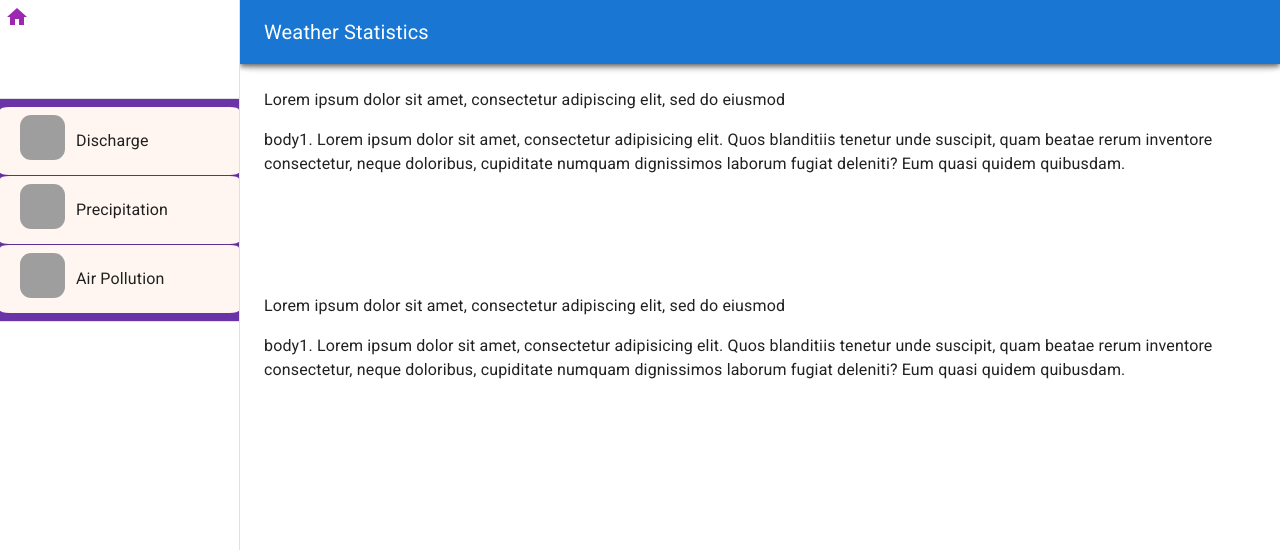
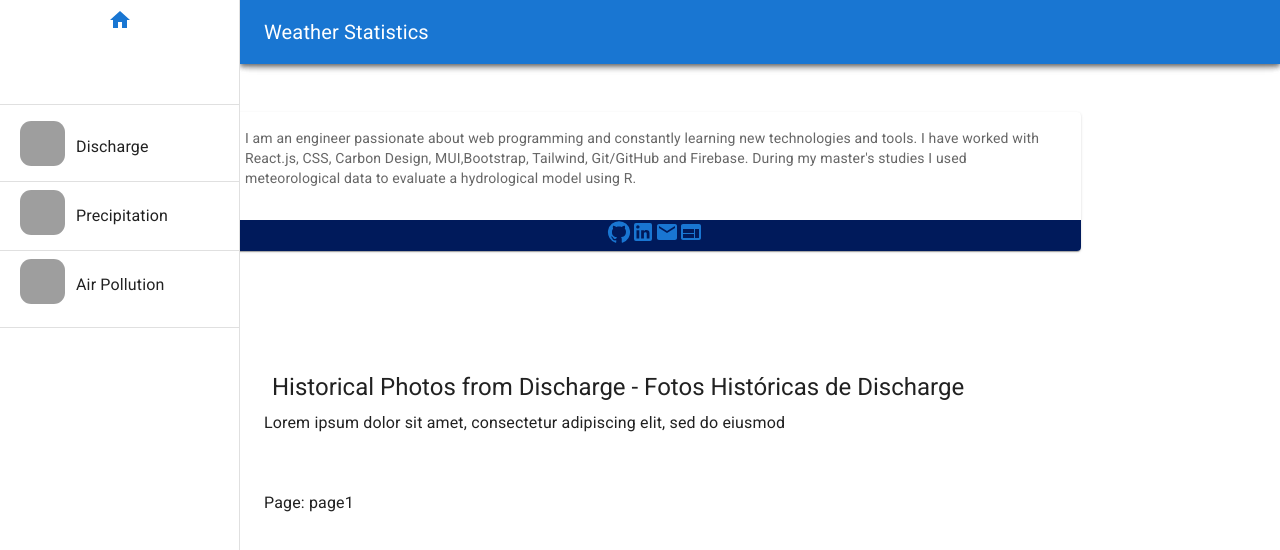
Before and after one commit to natagr23/weather-statistics, a React (Create React App) app: page / in a window 1280 px wide. Shown: the top 550 px of the page. Built offline with nearby package versions, Linux system fonts and the light colour scheme; grey boxes are pictures that could not be loaded.

Commit message:
adding About info and fixing dashboard

```diff
--- a/src/App.js
+++ b/src/App.js
@@ -4,6 +4,7 @@ import Dashboard from './pages/Dashboard';
 import GraphPage from './pages/GraphPage';
 import { ContextProvider } from './context/Context';
 import { Outlet } from 'react-router-dom';
+import About from './pages/About';
 
 function App() {
   return (
@@ -12,7 +13,10 @@ function App() {
         <ContextProvider>
           <Dashboard />
           <Routes>
-            <Route path="/" element={[<Dashboard />]} />
+            <Route
+              path="/"
+              element={[<About />, <Dashboard />, <GraphPage />]}
+            />
             <Route path="/pages/GraphPage" element={[<GraphPage />]} />
           </Routes>
           <Outlet />
--- /dev/null
+++ b/src/pages/About.js
@@ -0,0 +1,86 @@
+import { Box, Container, Grid } from '@mui/material';
+
+import LinkedInIcon from '@mui/icons-material/LinkedIn';
+import GitHubIcon from '@mui/icons-material/GitHub';
+import WebIcon from '@mui/icons-material/Web';
+import EmailIcon from '@mui/icons-material/Email';
+import {
+  Card,
+  CardActions,
+  CardContent,
+  CardMedia,
+  Typography,
+  Link,
+} from '@mui/material';
+
+const Index = () => (
+  <>
+    <Box
+      // position="fixed"
+      sx={{
+        width: { sm: `calc(100% - ${30}px)` },
+        ml: { sm: `${30}px` },
+        background: '#ff00ff00',
+      }}
+    >
+      <Container maxWidth="md">
+        <Grid item spacing={2}>
+          <Grid display="flex" justifyContent="center" alignItems="center">
+            <Box>
+              <Card sx={{ maxwidth: 300 }}>
+                <CardMedia />
+                <CardContent>
+                  <Typography variant="body2" color="text.secondary">
+                    I am an engineer passionate about web programming and
+                    constantly learning new technologies and tools. I have
+                    worked with React.js, CSS, Carbon Design, MUI,Bootstrap,
+                    Tailwind, Git/GitHub and Firebase. During my master's
+                    studies I used meteorological data to evaluate a
+                    hydrological model using R.
+                  </Typography>
+                </CardContent>
+                <CardActions>
+                  {/* <Button size="small">Share</Button>
+                <Button size="small">Learn More</Button> */}
+                </CardActions>
+                <Grid
+                  container
+                  className="grid"
+                  sx={{
+                    // flexGrow: 1,
+                    background: '#001a5b',
+                  }}
+                >
+                  <Grid item xs={50}>
+                    <Grid container justifyContent="center">
+                      <Link href={'https://github.com/natagr23'}>
+                        <GitHubIcon />
+                      </Link>
+                      <Link
+                        href={'https://www.linkedin.com/in/nataliagarciarosas/'}
+                      >
+                        <LinkedInIcon />
+                      </Link>
+                      <Link
+                        href={
+                          'mailto:nata_garcia23@hotmail.com?body=My custom mail body'
+                        }
+                      >
+                        <EmailIcon />
+                      </Link>
+                      <Link href={'https://garcia-dev.es/'}>
+                        <WebIcon />
+                      </Link>
+                    </Grid>
+                  </Grid>
+                </Grid>
+              </Card>
+            </Box>
+          </Grid>
+        </Grid>
+      </Container>
+    </Box>
+  </>
+);
+
+export default Index;
--- a/src/pages/Dashboard.js
+++ b/src/pages/Dashboard.js
@@ -30,20 +30,15 @@ function Dashboard(props) {
   };
 
   const drawer = (
-    <div>
-      <IconButton
-        color="secondary"
-        size="small"
-        component={Link}
-        to={'/pages/index'}
-      >
+    <>
+      <IconButton color="primary" component={Link} to={'/'}>
         <HomeIcon />
       </IconButton>
       <Toolbar />
       <Divider />
       <List
         sx={{
-          background: '#6b34a6',
+          background: '#ff00ff00',
         }}
       >
         {ctx.parameters.map((parameter, index) => (
@@ -55,13 +50,14 @@ function Dashboard(props) {
             <ListItemButton
               component={Link}
               to={parameter.go}
+              onClick={() => ctx.getName(parameter.name)}
               display="flex"
               justifycontent="center"
               alignItems="center"
               minheight="5vh"
               maxwidth="50"
               sx={{
-                background: 'rgb(255, 246, 241)',
+                background: '#ff00ff00',
                 borderRadius: '4%',
                 minheight: 48,
                 //  justifycontent: open ? "initial" : "center",
@@ -85,7 +81,7 @@ function Dashboard(props) {
         ))}
       </List>
       <Divider />
-    </div>
+    </>
   );
 
   const container =
@@ -163,16 +159,6 @@ function Dashboard(props) {
         }}
       >
         <Toolbar />
-        <Typography paragraph>
-          Lorem ipsum dolor sit amet, consectetur adipiscing elit, sed do
-          eiusmod
-        </Typography>
-        <Typography variant="body1" gutterBottom>
-          body1. Lorem ipsum dolor sit amet, consectetur adipisicing elit. Quos
-          blanditiis tenetur unde suscipit, quam beatae rerum inventore
-          consectetur, neque doloribus, cupiditate numquam dignissimos laborum
-          fugiat deleniti? Eum quasi quidem quibusdam.
-        </Typography>
       </Box>
     </Box>
   );
--- a/src/pages/GraphPage.js
+++ b/src/pages/GraphPage.js
@@ -18,7 +18,7 @@ const GraphPage = () => {
         sx={{
           width: { sm: `calc(100% - ${240}px)` },
           ml: { sm: `${240}px` },
-          background: 'rgb(255, 246, 241)',
+          background: '#ff00ff00',
         }}
       >
         <Container>
@@ -27,16 +27,16 @@ const GraphPage = () => {
             justifycontent="center"
             alignItems="center"
             // minHeight="25vh"
-            sx={{
-              background: 'rgb(255, 246, 241)',
-            }}
           >
             <Typography sx={{ m: 1 }} variant="h5">
-              Historical Photos from {`${ctx.name}`} - Fotos Históricas de{' '}
-              {`${ctx.name}`}
+              Historical Photos from {`${ctx.nameParameter}`} - Fotos Históricas
+              de {`${ctx.nameParameter}`}
             </Typography>
           </Box>
-
+          <Typography paragraph>
+            Lorem ipsum dolor sit amet, consectetur adipiscing elit, sed do
+            eiusmod
+          </Typography>
           <Box
             sx={{
               display: 'flex',
```
